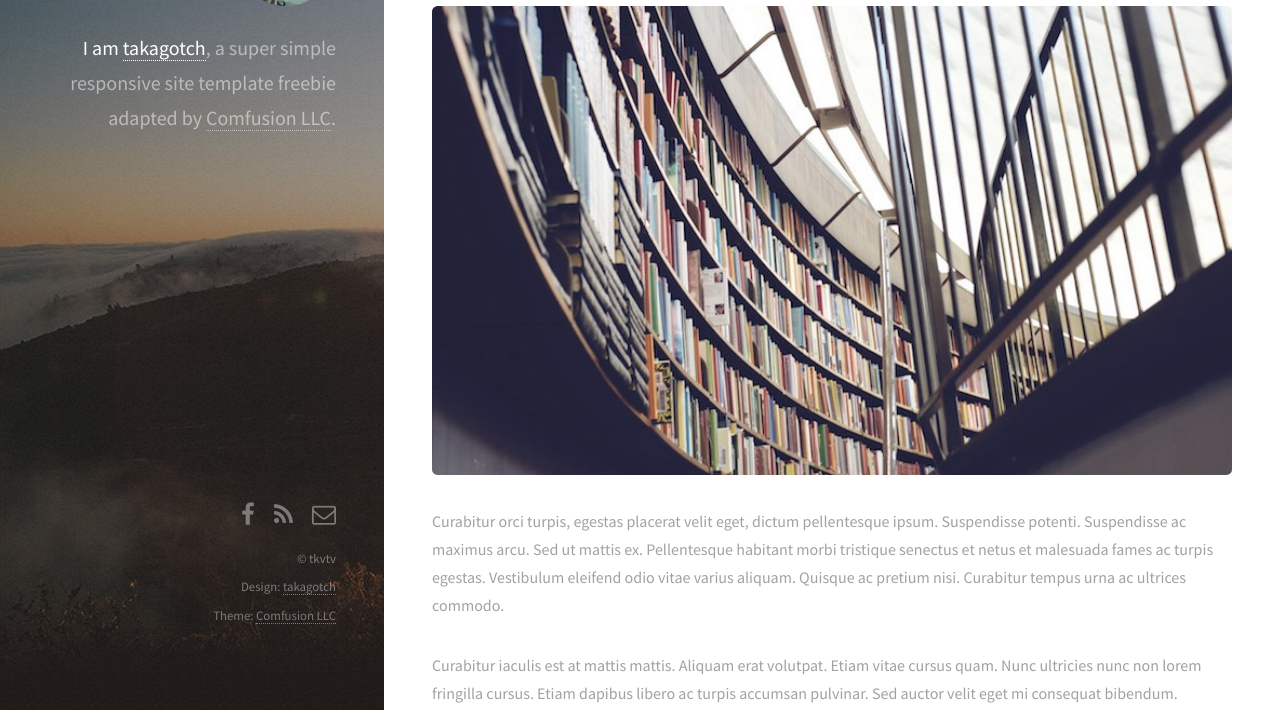
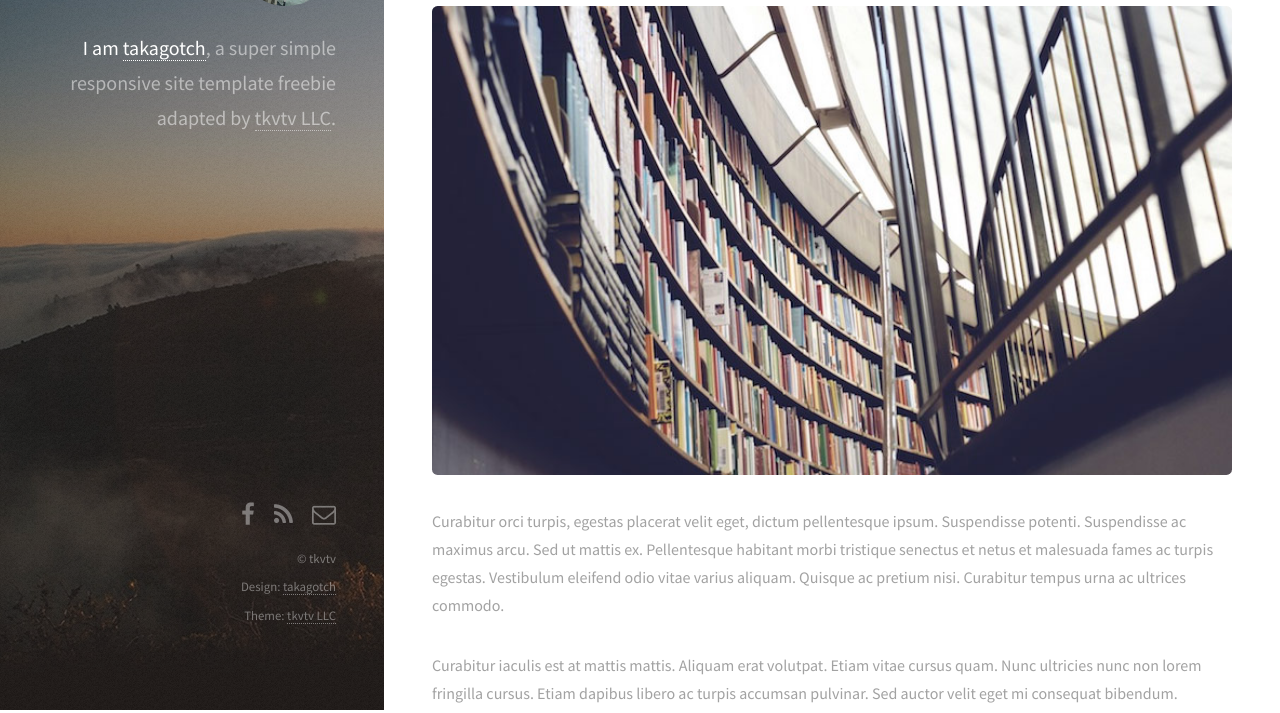
Before and after one commit to takagotch/page102, a Jekyll site: the page built from index.html, in a window 1280 px wide. Shown: the part 190-903 px from the top of the page. Built offline with Jekyll 4.4.1, drawn with Linux system fonts in a browser that asks for light colours; nearby versions of some CDN libraries; library files that are not in the unit come from our copies.

Commit message:
Update default.html

```diff
--- a/_layouts/default.html
+++ b/_layouts/default.html
@@ -28,7 +28,7 @@
       <a href="{{ site.baseurl }}" class="image avatar"><img class="editable" src="https://takagotch.github.io/page102/images/avatar.jpg" alt="{{ site.author.name }}"></a>
       <h1 class="editable"><strong>I am <a href="/">takagotch</a></strong>, a super simple<br>
       responsive site template freebie<br>
-      adapted by <a href="http://comfusionllc.com">Comfusion LLC</a>.</h1>
+      adapted by <a href="http://takagotch.github.io">tkvtv LLC</a>.</h1>
     </header>
 
     {{ content }}
@@ -54,7 +54,7 @@
       <ul class="copyright">
           <li>&copy; tkvtv</li>
           <li>Design: <a href="http://html5up.net">takagotch</a></li>
-          <li>Theme: <a href="http://comfusionllc.com">Comfusion LLC</a></li>
+          <li>Theme: <a href="http://takagotch.github.io">tkvtv LLC</a></li>
       </ul>
     </footer>
 
```
